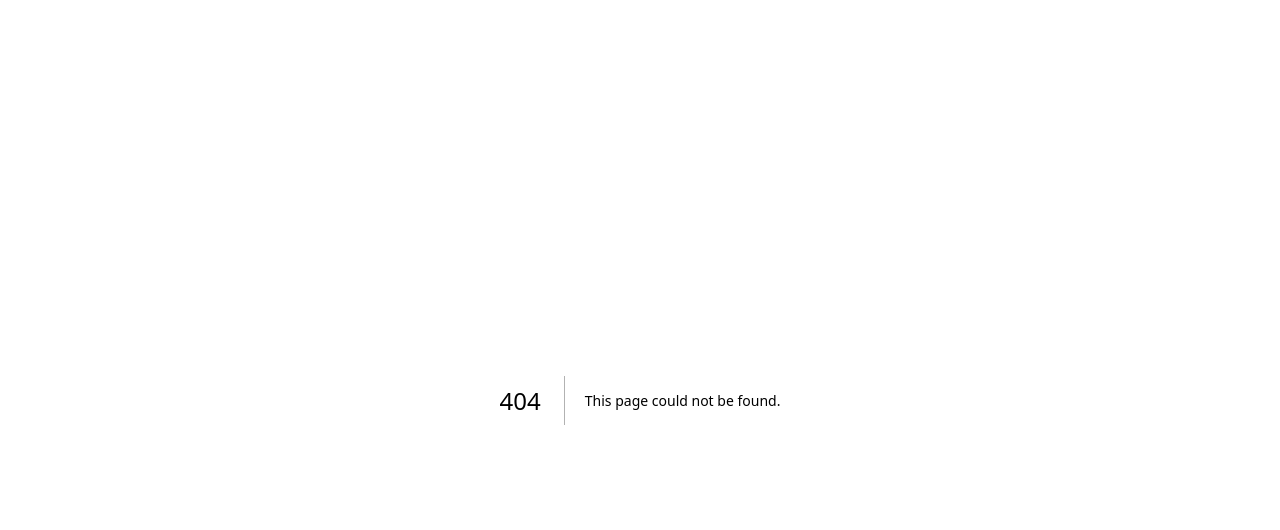
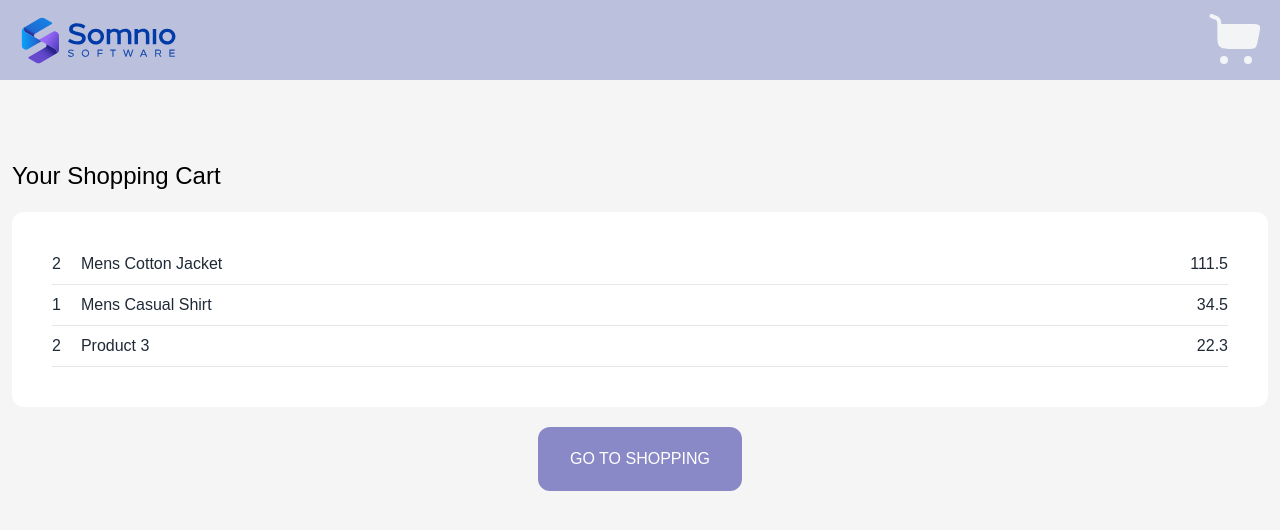
Before and after one commit to diegoamt/react-coding-challenge, a Next.js app: page /cart in a window 1280 px wide. Before the commit this address had no page. Shown: the top 530 px of the page. Built offline with nearby package versions, Linux system fonts and the light colour scheme.

Commit message:
feat: created Cart page

```diff
--- /dev/null
+++ b/app/cart/page.tsx
@@ -0,0 +1,25 @@
+import { Header } from "../components/header";
+import { ShoppingCart } from "../components/shoppingCart/ShoppingCart";
+
+const PRODUCTS = [
+    { id: 1, count: 2, name: 'Mens Cotton Jacket', price: 111.5 },
+    { id: 2, count: 1, name: 'Mens Casual Shirt', price: 34.5 },
+    { id: 2, count: 2, name: 'Product 3', price: 22.30 },
+];
+
+const CartPage = () => {
+    return (
+        <>
+            <Header />
+            <main>
+                <section className="container md:py-20 py-10 flex flex-col gap-5">
+                    <h1 className="text-2xl">Your Shopping Cart</h1>
+                    <ShoppingCart products={PRODUCTS} />
+                    <a href="/" className="w-fit self-center text-white bg-[#8a89c7] hover:bg-[#7574aa] px-8 py-5 rounded-xl">GO TO SHOPPING</a>
+                </section>
+            </main>
+        </>
+    );
+};
+
+export default CartPage;
--- a/app/components/header/Header.tsx
+++ b/app/components/header/Header.tsx
@@ -1,10 +1,21 @@
-import { Cart, Logo } from "../icons"
+import { Cart, Logo } from "../icons";
+import { Search } from "../search";
 
-export function Header() {
+interface HeaderProps {
+    isSearchVisible?: boolean;
+}
+
+export function Header({ isSearchVisible }: HeaderProps) {
 
     return (
         <nav className="bg-[#bbc0dd]">
-            <div className='container flex justify-between py-2'><Logo /><Cart className="h-16" /></div>
+            <div className='container flex items-center justify-between py-2'>
+                <Logo />
+                {isSearchVisible ? <Search placeholder="Search products ..." /> : null}
+                <a href="/cart">
+                    <Cart className="h-16 fill-gray-100 hover:fill-gray-200" />
+                </a>
+            </div>
         </nav>
     )
 }
--- a/app/components/icons/Cart.tsx
+++ b/app/components/icons/Cart.tsx
@@ -1,12 +1,9 @@
 export const Cart = ({ className }: { className: string }) => (
     <svg
         xmlns="http://www.w3.org/2000/svg"
-        fill="none"
         viewBox="0 0 24 24"
         className={className}
     >
-        <g fill="#fff">
         <path d="M2.084 2.751a.75.75 0 0 1 .956-.459l.302.106c.616.217 1.14.401 1.552.603.44.217.819.483 1.103.899.282.412.398.865.452 1.362.024.222.037.468.043.738h10.639c1.684 0 3.201 0 3.645.577.444.577.27 1.447-.076 3.186l-.5 2.425c-.315 1.528-.473 2.293-1.025 2.742-.551.45-1.332.45-2.893.45H10.98c-2.789 0-4.183 0-5.05-.914C5.063 13.552 5 12.582 5 9.64V7.038c0-.74 0-1.235-.041-1.615-.04-.363-.11-.545-.2-.677-.088-.129-.221-.25-.525-.398-.322-.158-.761-.314-1.429-.549l-.261-.091a.75.75 0 0 1-.459-.957ZM7.5 18a1.5 1.5 0 1 1 0 3 1.5 1.5 0 0 1 0-3ZM16.5 18a1.5 1.5 0 1 1 0 3 1.5 1.5 0 0 1 0-3Z" />
-        </g>
     </svg>
 );
--- a/app/components/productList/ProductList.tsx
+++ b/app/components/productList/ProductList.tsx
@@ -14,7 +14,7 @@ export function ProductList({ products }: ProductListProps) {
     const showMoreItems = (ITEMS * page) < products.length;
 
     return (
-        <section className='container md:my-20 my-10'>
+        <section className='container md:py-20 py-10'>
             <ul className='grid lg:grid-cols-3 sm:grid-cols-2 xl:gap-8 gap-5'>
                 {products.slice(0, ITEMS * page).map(
                     ({ id, title, description, price, image, altText, onClick }) => {
--- /dev/null
+++ b/app/components/search/Search.tsx
@@ -0,0 +1,25 @@
+"use client";
+
+import { Cart, Logo } from "../icons"
+
+import { FormEvent } from "react";
+
+export interface SearchProps {
+    placeholder: string;
+}
+
+export function Search({ placeholder }: SearchProps) {
+
+    const onsubmit = (e: FormEvent ) => {
+        e.preventDefault();
+        console.log('SUBMIT');
+    }
+
+    return (
+        <div>
+            <form onSubmit={onsubmit}>
+                <input className="rounded-xl px-6 py-1 lg:min-w-[400px]" placeholder={placeholder} />
+            </form>
+        </div>
+    )
+}
--- /dev/null
+++ b/app/components/search/index.ts
@@ -0,0 +1 @@
+export * from './Search';
--- /dev/null
+++ b/app/components/shoppingCart/ShoppingCart.tsx
@@ -0,0 +1,32 @@
+
+export interface ShoppingCartProduct {
+    id: number;
+    count: number;
+    name: string;
+    price: number;
+}
+
+export interface ShoppingCartProps {
+    products: ShoppingCartProduct[];
+}
+
+export function ShoppingCart({ products }: ShoppingCartProps) {
+
+    return (
+        <div className='text-gray-800'>
+            <ul className='bg-white p-10 rounded-xl flex flex-col gap-2'>
+                {products.map(({ id, count, name, price }) => {
+                    return (
+                        <li key={id} className="border-b-[1px] pb-2">
+                            <div className="flex gap-5">
+                                <div>{count}</div>
+                                <h2 className="grow">{name}</h2>
+                                <div>{price}</div>
+                            </div>
+                        </li>
+                    )
+                })}
+            </ul>
+        </div>
+    )
+}
--- a/app/globals.css
+++ b/app/globals.css
@@ -16,6 +16,8 @@
 
 body {
   font-family: Arial, Helvetica, sans-serif;
+  min-height: 100vh;
+  background-color: #f5f5f5;
 }
 
 @layer utilities {
--- a/app/page.tsx
+++ b/app/page.tsx
@@ -10,8 +10,8 @@ export default async function Home() {
 
   return (
     <>
-      <Header />
-      <main>
+      <Header isSearchVisible />
+      <main className="bg-[#f5f5f5]">
         <ProductList products={products} />
       </main>
     </>
```
Also changed, not shown: app/components/shoppingCart/index.ts (added), 2 other files (tests, documents, lock files or other folders).
